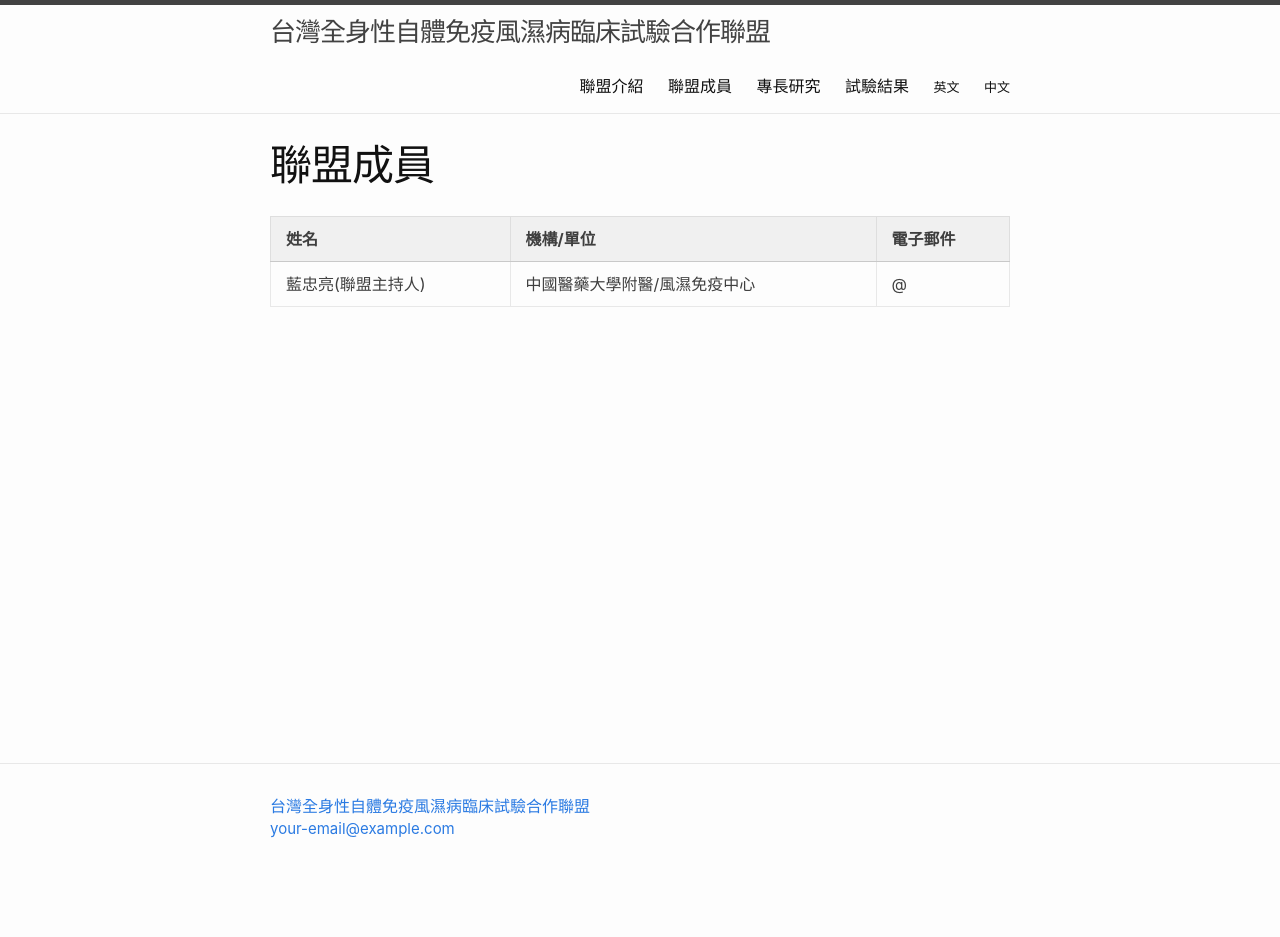
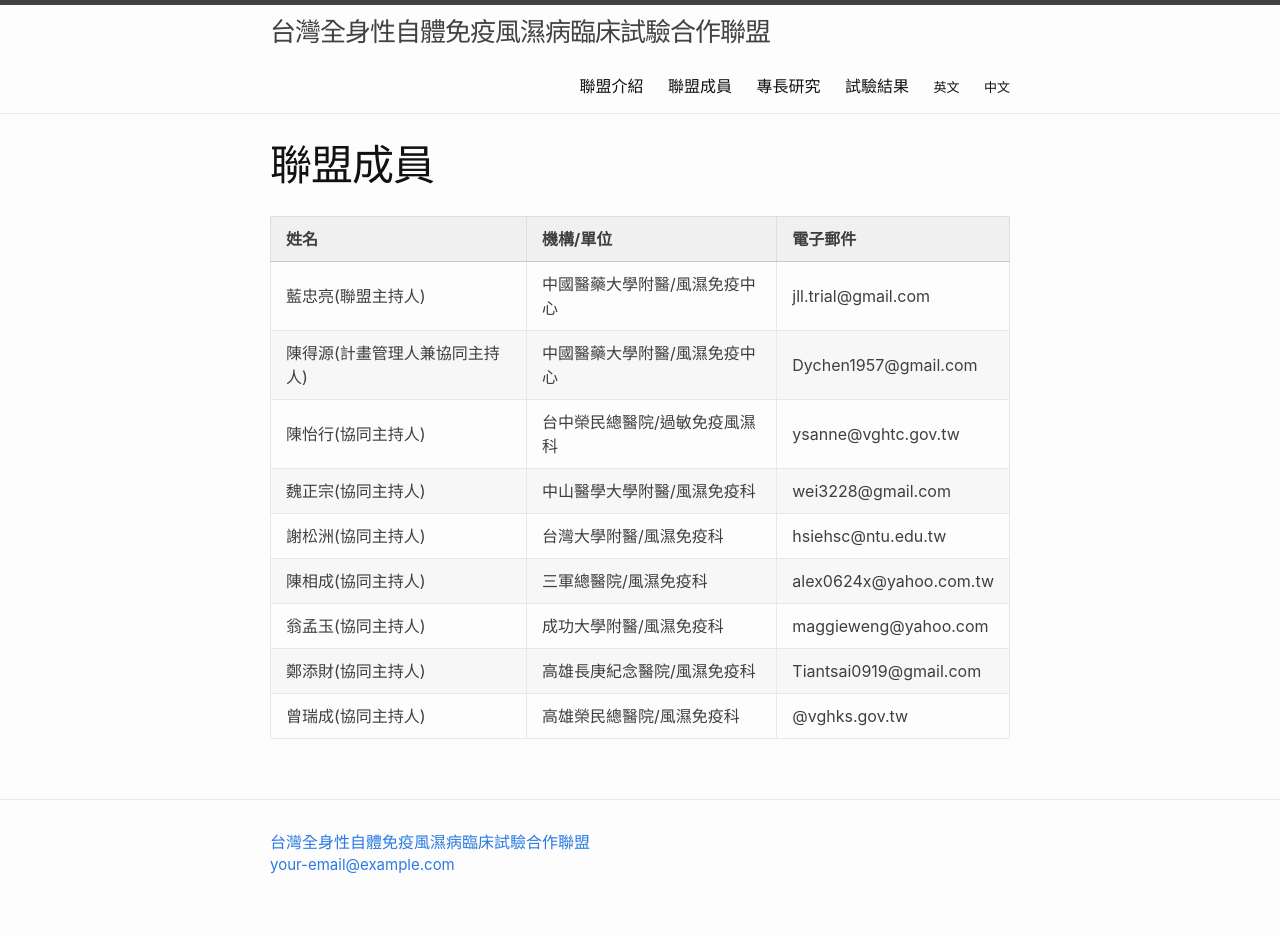
Before and after one commit to tctc-sard/tctc-sard, a Jekyll site: the page built from zh-TW/members.md, in a window 1280 px wide. Built offline with Jekyll 4.4.1, drawn with Linux system fonts in a browser that asks for light colours; before the commit the page ends 900 px from its top, so only the background shows below that.

Commit message:
Update members.

```diff
--- a/zh-TW/members.md
+++ b/zh-TW/members.md
@@ -8,4 +8,12 @@ ref: members
 
 姓名 | 機構/單位 | 電子郵件
 --- | --- | ---
-藍忠亮(聯盟主持人) | 中國醫藥大學附醫/風濕免疫中心 | @
+藍忠亮(聯盟主持人) | 中國醫藥大學附醫/風濕免疫中心 | jll.trial@gmail.com
+陳得源(計畫管理人兼協同主持人) | 中國醫藥大學附醫/風濕免疫中心 | Dychen1957@gmail.com
+陳怡行(協同主持人) | 台中榮民總醫院/過敏免疫風濕科 | ysanne@vghtc.gov.tw
+魏正宗(協同主持人) | 中山醫學大學附醫/風濕免疫科 | wei3228@gmail.com
+謝松洲(協同主持人) | 台灣大學附醫/風濕免疫科 | hsiehsc@ntu.edu.tw
+陳相成(協同主持人) | 三軍總醫院/風濕免疫科 | alex0624x@yahoo.com.tw
+翁孟玉(協同主持人) | 成功大學附醫/風濕免疫科 |	maggieweng@yahoo.com
+鄭添財(協同主持人) | 高雄長庚紀念醫院/風濕免疫科 |	Tiantsai0919@gmail.com
+曾瑞成(協同主持人) | 高雄榮民總醫院/風濕免疫科 | @vghks.gov.tw
```
